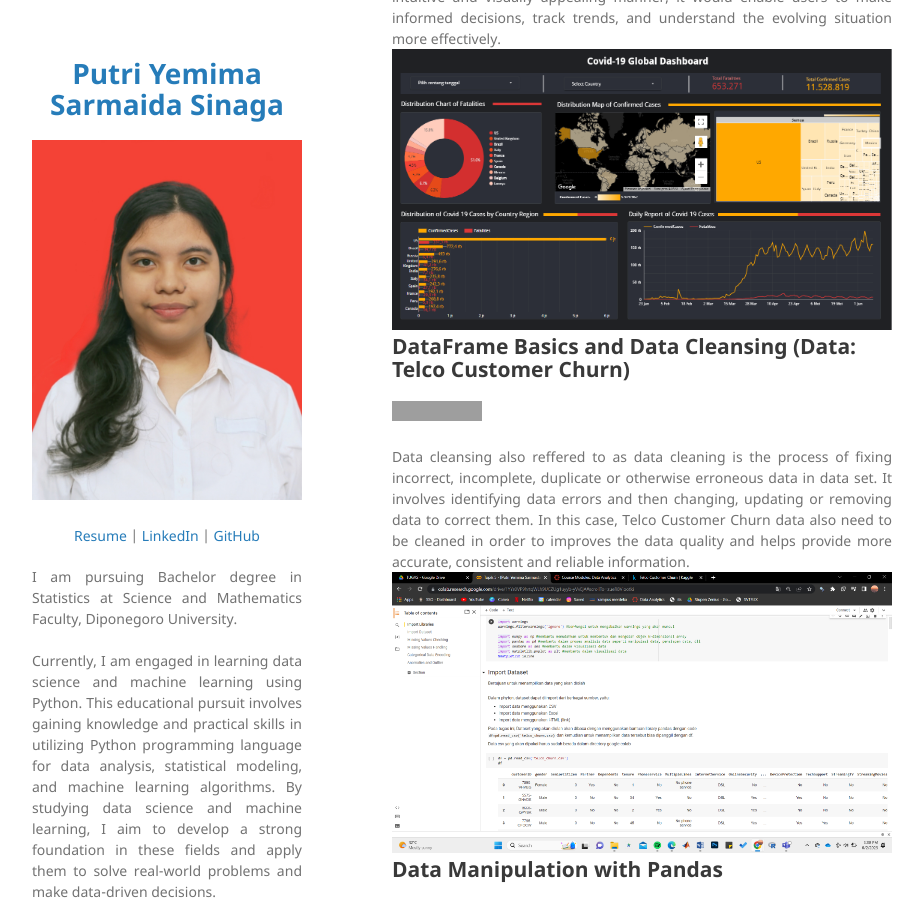
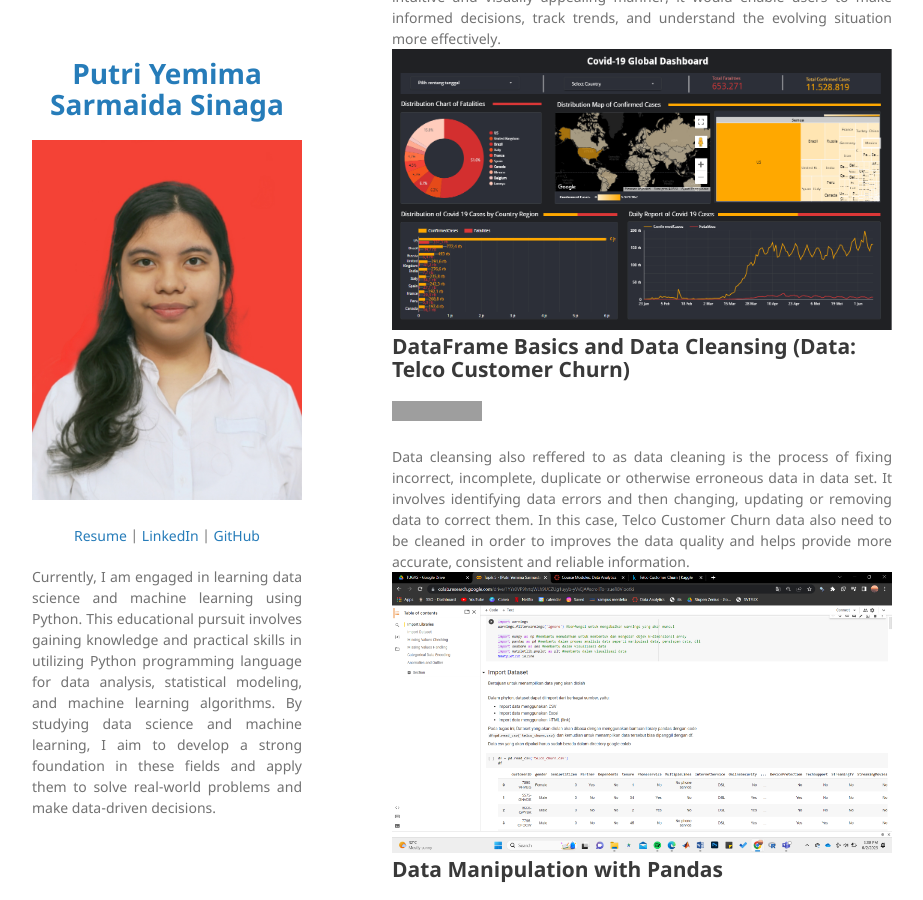
Before and after one commit to pyemimaa/portofolio, a Jekyll site: the page built from index.md, in a window 1280 px wide and 900 px high, scrolled down 311 px. Shown: the whole window, without its empty margins (178-1101 px from the left). Built offline with Jekyll 4.4.1, drawn with Linux system fonts in a browser that asks for light colours; our own code applies the rules of GitHub Pages for plain Markdown files; grey boxes are pictures that could not be loaded.

Commit message:
_config.yml

```diff
--- a/_config.yml
+++ b/_config.yml
@@ -10,8 +10,6 @@ description:
   </p>
 
   <p align="justify">
-  I am pursuing Bachelor degree in Statistics at Science and Mathematics Faculty, Diponegoro University.
-  <br><br>
   Currently, I am engaged in learning data science and machine learning using Python. This educational pursuit involves gaining knowledge and practical skills in utilizing Python programming language for data analysis, statistical modeling, and machine learning algorithms. By studying data science and machine learning, I aim to develop a strong foundation in these fields and apply them to solve real-world problems and make data-driven decisions.
   <br><br>
   </p>
```
